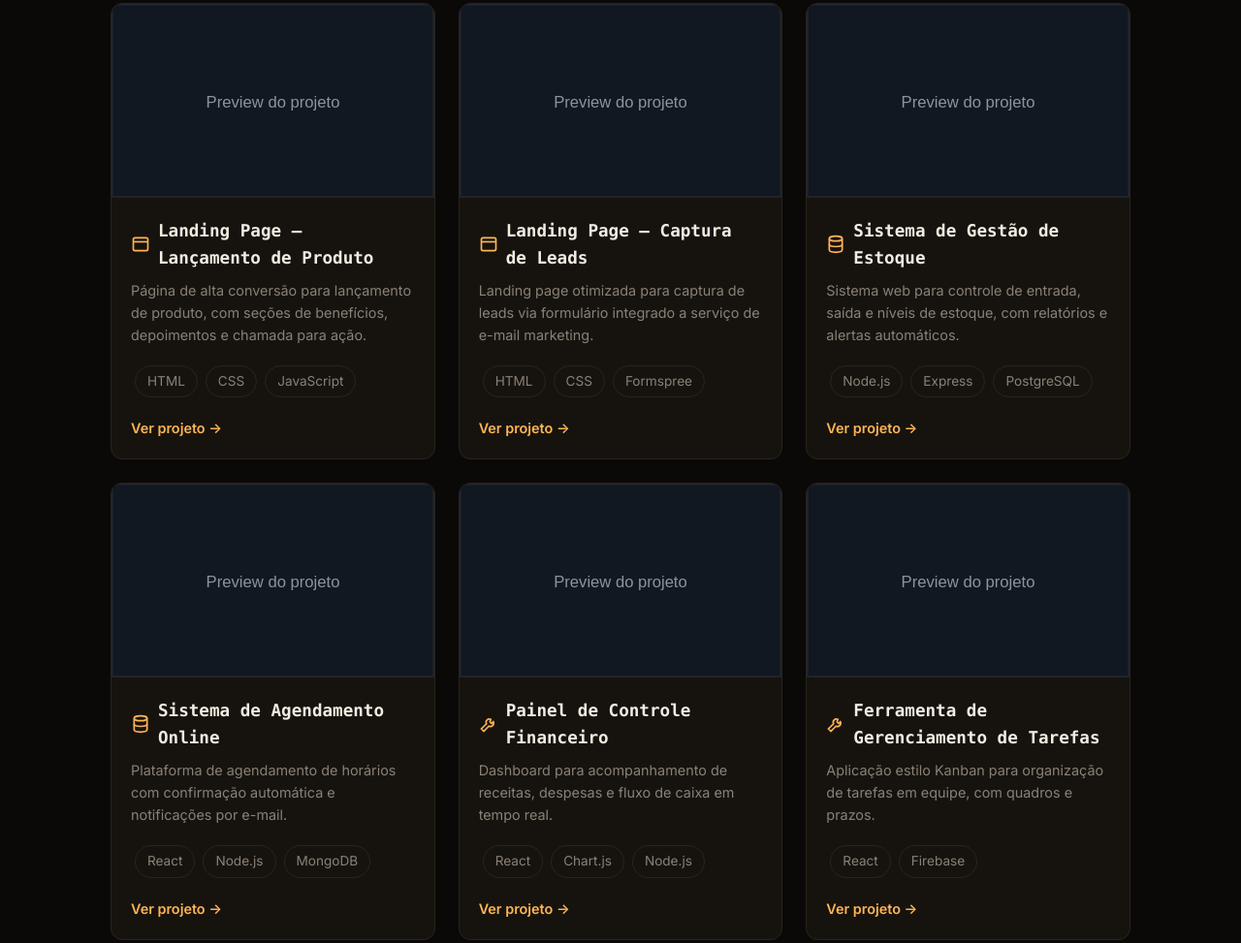
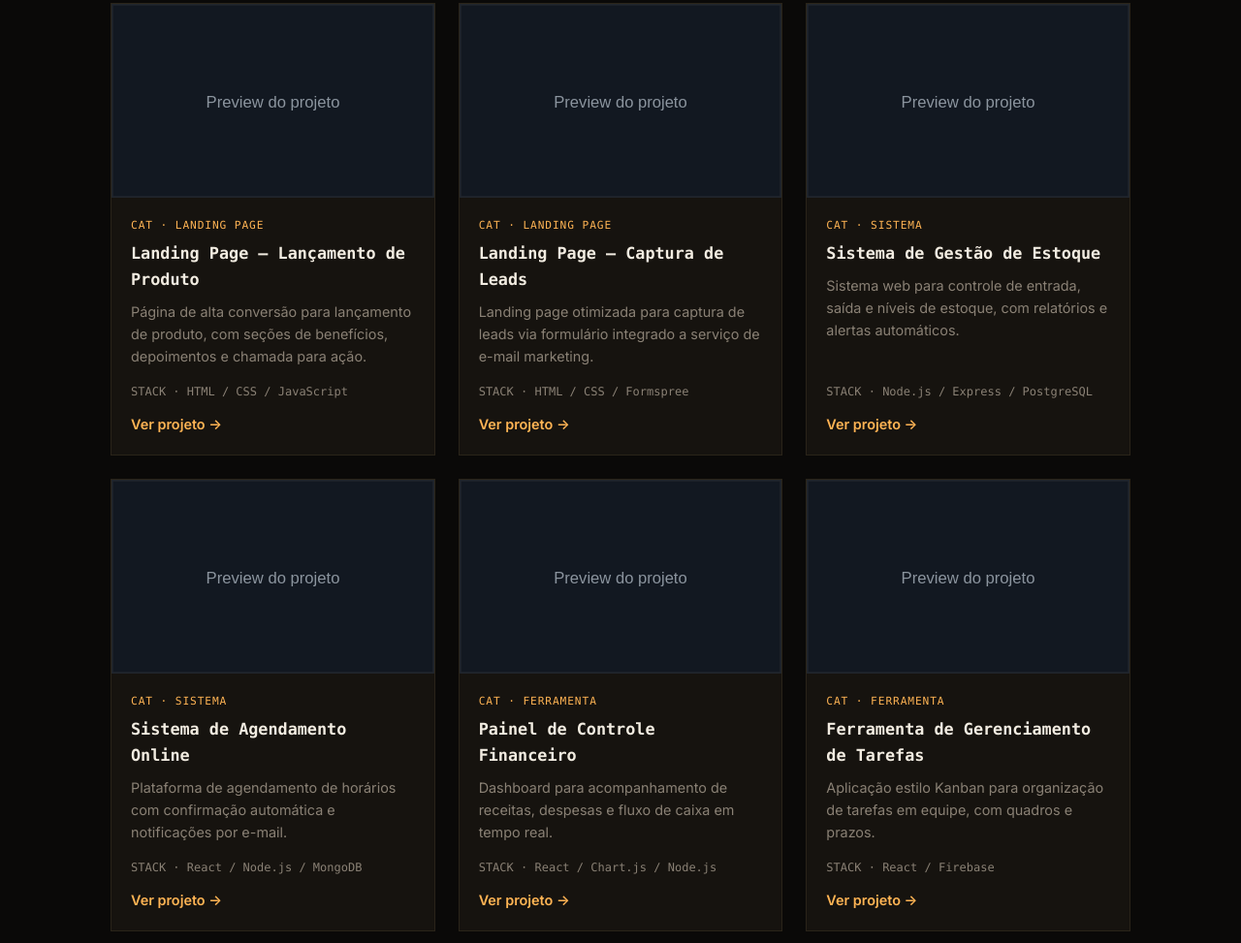
Before and after one commit to MarcosGabx/myhub, a plain HTML site: page index.html in a window 1280 px wide. Shown: the part 1395-2368 px from the top of the page at 97% size. Drawn offline with Linux system fonts and the light colour scheme.

Commit message:
feat: restyle project cards with CAT/STACK labels and corner brackets

```diff
--- a/css/style.css
+++ b/css/style.css
@@ -327,13 +327,40 @@ h1, h2, h3,
 }
 
 .project-card {
+  position: relative;
   background: var(--bg-alt);
   border: 1px solid var(--border);
-  border-radius: 12px;
   overflow: hidden;
   display: flex;
   flex-direction: column;
 }
+
+.project-card::before,
+.project-card::after {
+  content: '';
+  position: absolute;
+  width: 10px;
+  height: 10px;
+  border-color: var(--accent);
+  border-style: solid;
+  z-index: 1;
+}
+
+.project-card::before { top: -1px; left: -1px; border-width: 1.5px 0 0 1.5px; }
+.project-card::after { top: -1px; right: -1px; border-width: 1.5px 1.5px 0 0; }
+
+.project-card__corner--bl,
+.project-card__corner--br {
+  position: absolute;
+  width: 10px;
+  height: 10px;
+  border-color: var(--accent);
+  border-style: solid;
+  z-index: 1;
+}
+
+.project-card__corner--bl { bottom: -1px; left: -1px; border-width: 0 0 1.5px 1.5px; }
+.project-card__corner--br { bottom: -1px; right: -1px; border-width: 0 1.5px 1.5px 0; }
 
 .project-card__image {
   width: 100%;
@@ -347,24 +374,18 @@ h1, h2, h3,
   flex: 1;
 }
 
-.project-card__header {
-  display: flex;
-  align-items: center;
-  gap: 0.5rem;
-  margin-bottom: 0.5rem;
-}
-
-.project-card__header .project-card__title {
-  margin-bottom: 0;
-}
-
-.project-card__icon {
-  flex-shrink: 0;
+.project-card__cat {
+  font-family: var(--font-heading);
+  font-size: 0.7rem;
+  letter-spacing: 0.08em;
+  text-transform: uppercase;
   color: var(--accent);
+  margin-bottom: 0.4rem;
 }
 
 .project-card__title {
-  font-size: 1.1rem;
+  font-size: 1.05rem;
+  margin-bottom: 0.5rem;
 }
 
 .project-card__description {
@@ -374,8 +395,11 @@ h1, h2, h3,
   flex: 1;
 }
 
-.project-card__tags {
-  margin-bottom: 1rem;
+.project-card__stack {
+  font-family: var(--font-heading);
+  font-size: 0.75rem;
+  color: var(--text-muted);
+  margin-bottom: 0.75rem;
 }
 
 .project-card__link {
--- a/js/script.js
+++ b/js/script.js
@@ -3,29 +3,27 @@ function filterProjects(projects, category) {
   return projects.filter((project) => project.category === category);
 }
 
-const categoryIcons = {
-  landing: '<svg class="project-card__icon" viewBox="0 0 24 24" width="20" height="20" fill="none" stroke="currentColor" stroke-width="2" aria-hidden="true"><rect x="3" y="4" width="18" height="16" rx="2"/><path d="M3 9h18"/></svg>',
-  sistema: '<svg class="project-card__icon" viewBox="0 0 24 24" width="20" height="20" fill="none" stroke="currentColor" stroke-width="2" aria-hidden="true"><ellipse cx="12" cy="5" rx="8" ry="3"/><path d="M4 5v14c0 1.66 3.58 3 8 3s8-1.34 8-3V5"/><path d="M4 12c0 1.66 3.58 3 8 3s8-1.34 8-3"/></svg>',
-  ferramenta: '<svg class="project-card__icon" viewBox="0 0 24 24" width="20" height="20" fill="none" stroke="currentColor" stroke-width="2" aria-hidden="true"><path d="M14.7 6.3a4 4 0 0 0-5.4 5.4L3 18l3 3 6.3-6.3a4 4 0 0 0 5.4-5.4l-2.1 2.1-2-2z"/></svg>',
-  integracao: '<svg class="project-card__icon" viewBox="0 0 24 24" width="20" height="20" fill="none" stroke="currentColor" stroke-width="2" aria-hidden="true"><path d="M9 3v6M15 3v6M6 9h12l-1 5a5 5 0 0 1-10 0z"/><path d="M12 17v4"/></svg>',
+const categoryLabels = {
+  landing: 'Landing Page',
+  sistema: 'Sistema',
+  ferramenta: 'Ferramenta',
+  integracao: 'Integração',
 };
 
 function createProjectCard(project) {
-  const tagsHtml = project.tags
-    .map((tag) => `<span class="tag">${tag}</span>`)
-    .join('');
-  const iconHtml = categoryIcons[project.category] || '';
+  const catLabel = categoryLabels[project.category] || project.category;
+  const stackLine = project.tags.join(' / ');
 
   return `
     <article class="project-card" data-category="${project.category}">
+      <span class="project-card__corner--bl" aria-hidden="true"></span>
+      <span class="project-card__corner--br" aria-hidden="true"></span>
       <img src="${project.image}" alt="${project.title}" class="project-card__image">
       <div class="project-card__body">
-        <div class="project-card__header">
-          ${iconHtml}
-          <h3 class="project-card__title">${project.title}</h3>
-        </div>
+        <div class="project-card__cat">CAT · ${catLabel}</div>
+        <h3 class="project-card__title">${project.title}</h3>
         <p class="project-card__description">${project.description}</p>
-        <div class="project-card__tags">${tagsHtml}</div>
+        <div class="project-card__stack">STACK · ${stackLine}</div>
         <a href="${project.link}" class="project-card__link" target="_blank" rel="noopener noreferrer">Ver projeto →</a>
       </div>
     </article>
```
Also changed, not shown: tests/script.test.js (+18 -13 lines), tests/style.test.js (+5 -0 lines).
